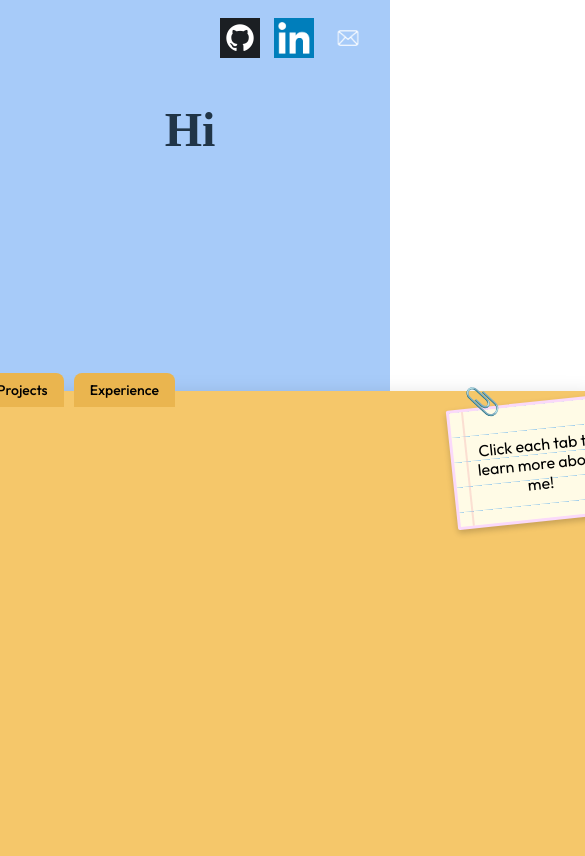
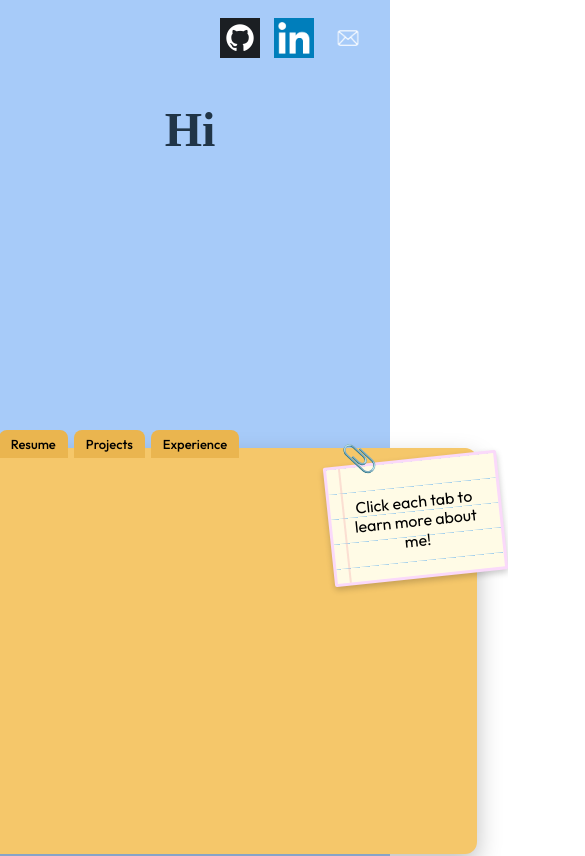
Before and after one commit to bhavana-pixel/portfolio, a React (Vite) app: page / in a window 390 px wide. Shown: the top 856 px of the page, 585 px wide, since content can reach past the window. Built offline with nearby package versions, Linux system fonts and the light colour scheme.

Commit message:
Shrunk folder when half-screen.

```diff
--- a/src/Folder.css
+++ b/src/Folder.css
@@ -685,6 +685,23 @@
   }
 }
 
+@media (max-width: 1100px) {
+  .folder-container {
+    max-width: 520px;
+    min-height: 350px;
+    padding: 28px 22px;
+  }
+
+  .tabs {
+    gap: 6px;
+  }
+
+  .tab {
+    padding: 6px 12px;
+    font-size: 13px;
+  }
+}
+
 .skip-button {
   position: absolute;
   background: rgba(255, 255, 255, 0.12);
```
